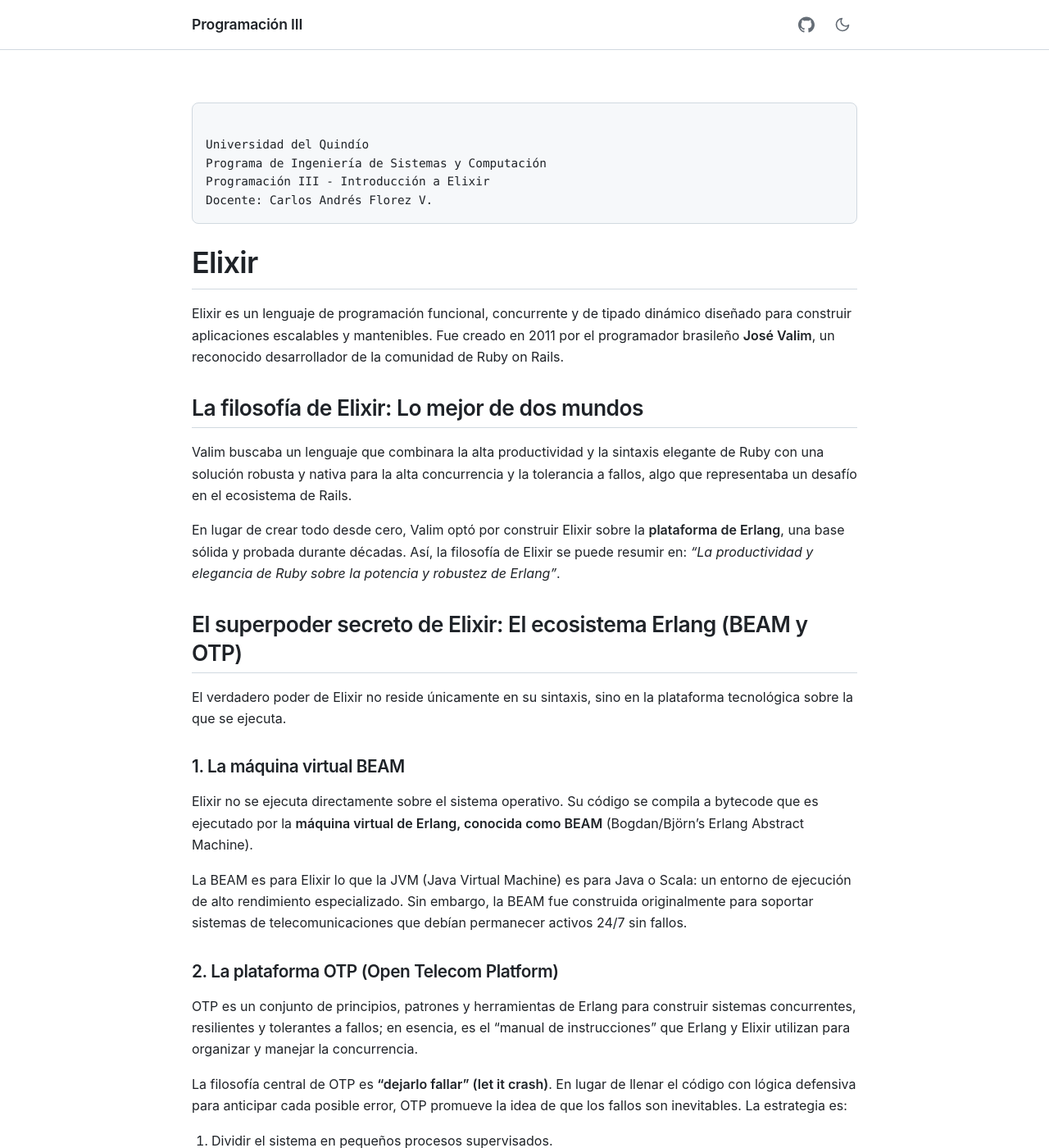
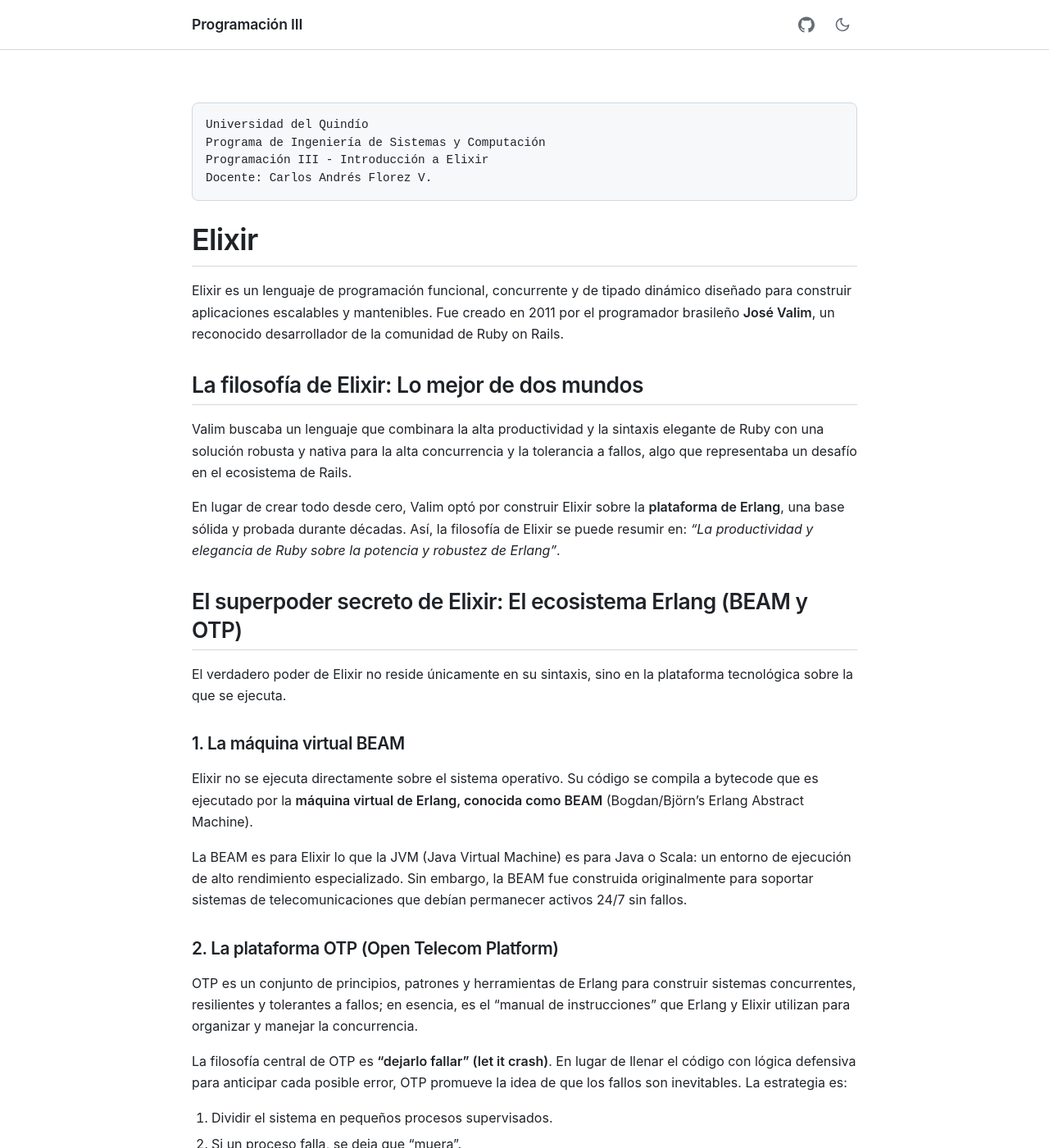
Before and after one commit to caflorezvi/guias-programacion3, a Jekyll site: the page built from docs/02.introduccion-elixir.md, in a window 1280 px wide and 1400 px high. Shown: the whole window at 82% size. Built offline with Jekyll 4.4.1, drawn with Linux system fonts in a browser that asks for light colours; our own code applies the rules of GitHub Pages for plain Markdown files.

Commit message:
Ajustes de estilos

```diff
--- a/docs/assets/css/style.css
+++ b/docs/assets/css/style.css
@@ -3,7 +3,7 @@
    ============================================ */
 :root {
   --font-sans: -apple-system, BlinkMacSystemFont, "Segoe UI", Roboto, Oxygen, Ubuntu, Cantarell, sans-serif;
-  --font-mono: "SF Mono", Monaco, "Cascadia Code", "Roboto Mono", Consolas, monospace;
+  --font-mono: monospace;
 
   --radius: 8px;
   --radius-sm: 6px;
@@ -25,7 +25,7 @@
   --code-text: #1f2328;
   --code-block-bg: #f6f8fa;
   --code-block-border: #d1d9e0;
-  --header-bg: rgba(255, 255, 255, 0.85);
+  --header-bg: rgba(255, 255, 255, 0.72);
   --shadow: 0 1px 3px rgba(0, 0, 0, 0.05);
   --blockquote-border: #d1d9e0;
   --table-stripe: #f6f8fa;
@@ -45,7 +45,7 @@
   --code-text: #e6edf3;
   --code-block-bg: #161b22;
   --code-block-border: #30363d;
-  --header-bg: rgba(13, 17, 23, 0.85);
+  --header-bg: rgba(13, 17, 23, 0.72);
   --shadow: 0 1px 3px rgba(0, 0, 0, 0.3);
   --blockquote-border: #30363d;
   --table-stripe: #161b22;
@@ -87,8 +87,8 @@
   position: sticky;
   top: 0;
   background: var(--header-bg);
-  backdrop-filter: saturate(180%) blur(10px);
-  -webkit-backdrop-filter: saturate(180%) blur(10px);
+  backdrop-filter: saturate(180%) blur(16px);
+  -webkit-backdrop-filter: saturate(180%) blur(16px);
   border-bottom: 1px solid var(--border);
   z-index: 100;
 }
@@ -280,7 +280,6 @@
   border: 1px solid var(--code-block-border);
   border-radius: var(--radius);
   padding: 1rem;
-  padding-top: 2.5rem;
   overflow-x: auto;
   margin: 1.5rem 0;
   font-size: 0.9rem;
@@ -306,8 +305,10 @@
   right: 0.5rem;
   display: inline-flex;
   align-items: center;
-  gap: 0.35rem;
-  padding: 0.35rem 0.6rem;
+  justify-content: center;
+  width: 2rem;
+  height: 2rem;
+  padding: 0;
   font-family: var(--font-sans);
   font-size: 0.8rem;
   font-weight: 500;
@@ -319,6 +320,10 @@
   opacity: 0;
   transition: opacity var(--transition), color var(--transition), background var(--transition);
   z-index: 1;
+}
+
+.copy-button span {
+  display: none;
 }
 
 .highlight:hover .copy-button,
```
